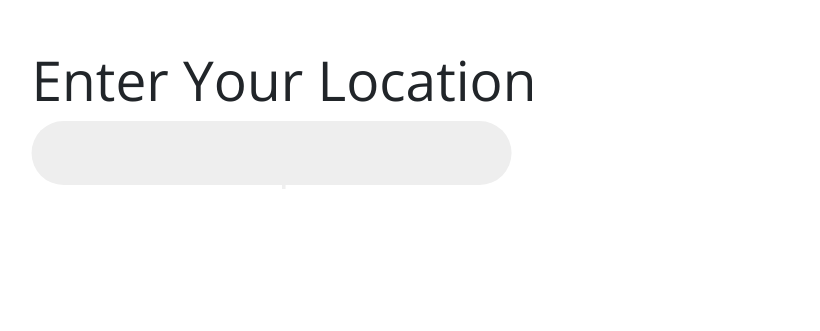
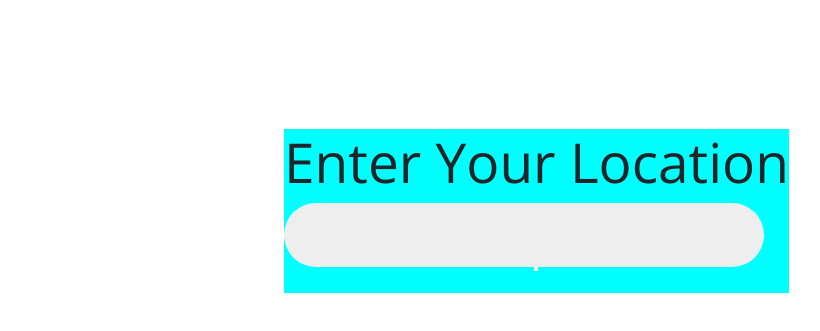
Before and after one commit to jayhomn/weather_fashion, a React (Create React App) app: page / in a window 1280 px wide. Shown: the part 271-602 px from the top of the page, without its empty margins (356-1176 px from the left). Built offline with nearby package versions, Linux system fonts and the light colour scheme; the HTML template or start-up script is replaced by a standard one.

Commit message:
Attempted to dynamically change state

```diff
--- a/src/App.css
+++ b/src/App.css
@@ -2,13 +2,6 @@ h1 {
   font-weight: 100;
   font-size: 55px;
   display: block;
-}
-
-.div-move-up {
-  transform: translate(0, 0%);
-  -webkit-transform: translate(0, 0%);
-  -o-transform: translate(0, 0%);
-  -moz-transform: translate(0, 0%);
 }
 
 .main-div {
@@ -41,3 +34,11 @@ h1 {
   height: 0;
   padding: 0;
 }
+
+.div-move-up {
+  transform: translate(0, 0%);
+  -webkit-transform: translate(0, 0%);
+  -o-transform: translate(0, 0%);
+  -moz-transform: translate(0, 0%);
+  background-color: aqua;
+}
--- a/src/App.js
+++ b/src/App.js
@@ -3,6 +3,7 @@ import "./App.css";
 
 function App() {
   const [location, setLocation] = useState("");
+  const [searched, setSearched] = useState(false);
 
   useEffect(() => {
     let input = document.getElementById("pac-input");
@@ -16,12 +17,14 @@ function App() {
   });
 
   return (
-    <div className="main-div">
+    <div
+      id="main-div"
+      className={`main-div ${{ searched } ? "div-move-up" : ""}`}
+    >
       <h1>Enter Your Location</h1>
       <form
-        onSubmit={(event) => {
-          let div = document.getElementsByClassName("main-div");
-          div.classList.add("div-move-up");
+        onSubmit={() => {
+          setSearched(true);
         }}
       >
         <input
```
